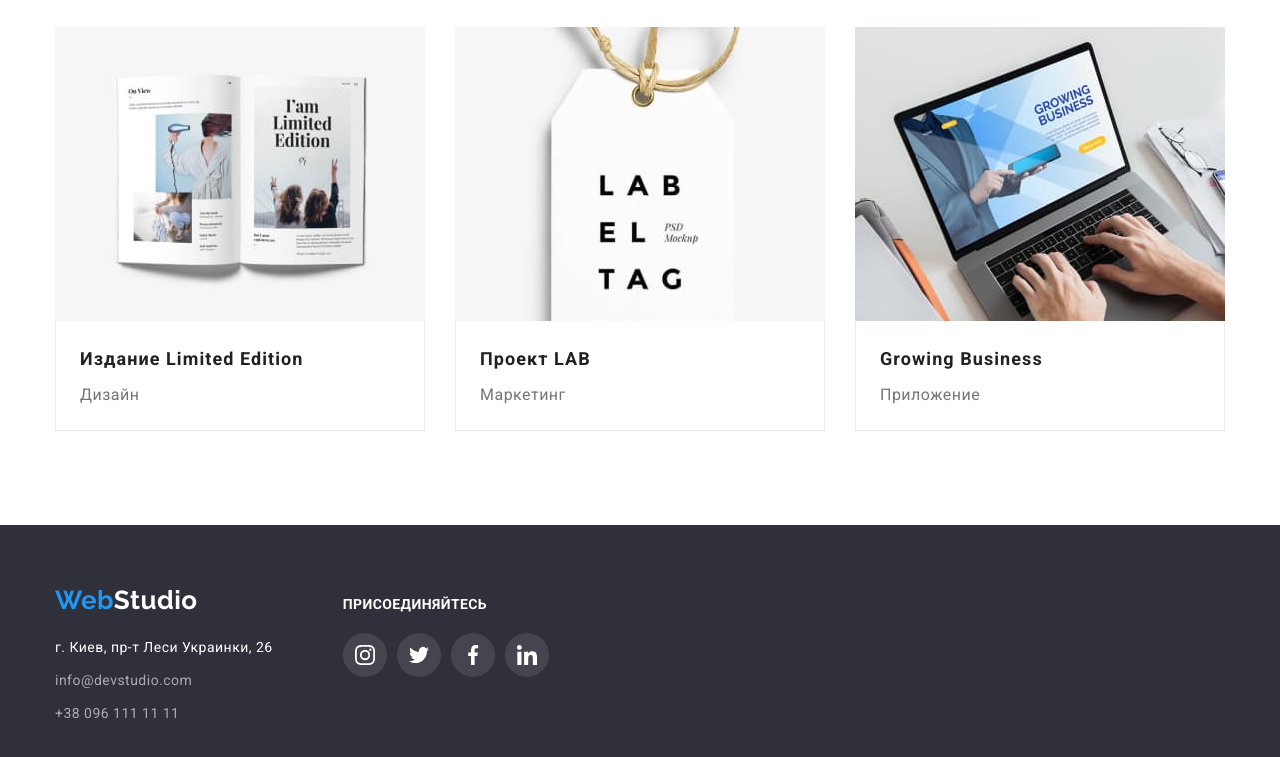
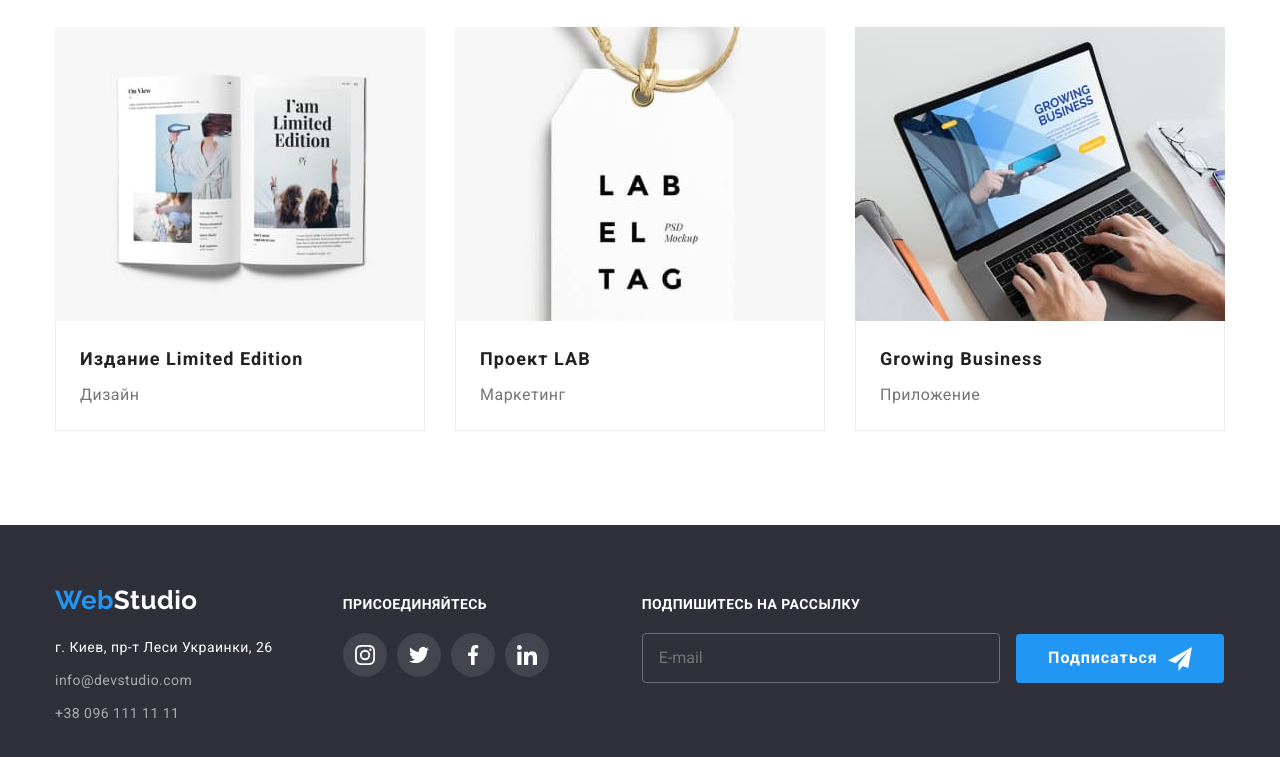
Before and after one commit to dmitrenkoyi/goit-markup-hw-06, a plain HTML site: page portfolio.html in a window 1280 px wide. Shown: the part 1103-1860 px from the top of the page. Drawn offline with nearby package versions, Linux system fonts and the light colour scheme.

Commit message:
footer-end

```diff
--- a/portfolio.html
+++ b/portfolio.html
@@ -273,6 +273,12 @@
                     </li>
                 </ul>
             </div>
+            <!-- Форма подписки -->
+            <form class="footer-subscription">
+                <p>Подпишитесь на рассылку</p>
+                <input type="email" name="email" placeholder="E-mail">
+                <button class="button icon-telegram">Подписаться</button>
+            </form>
     </footer>
 
 </body>
```
